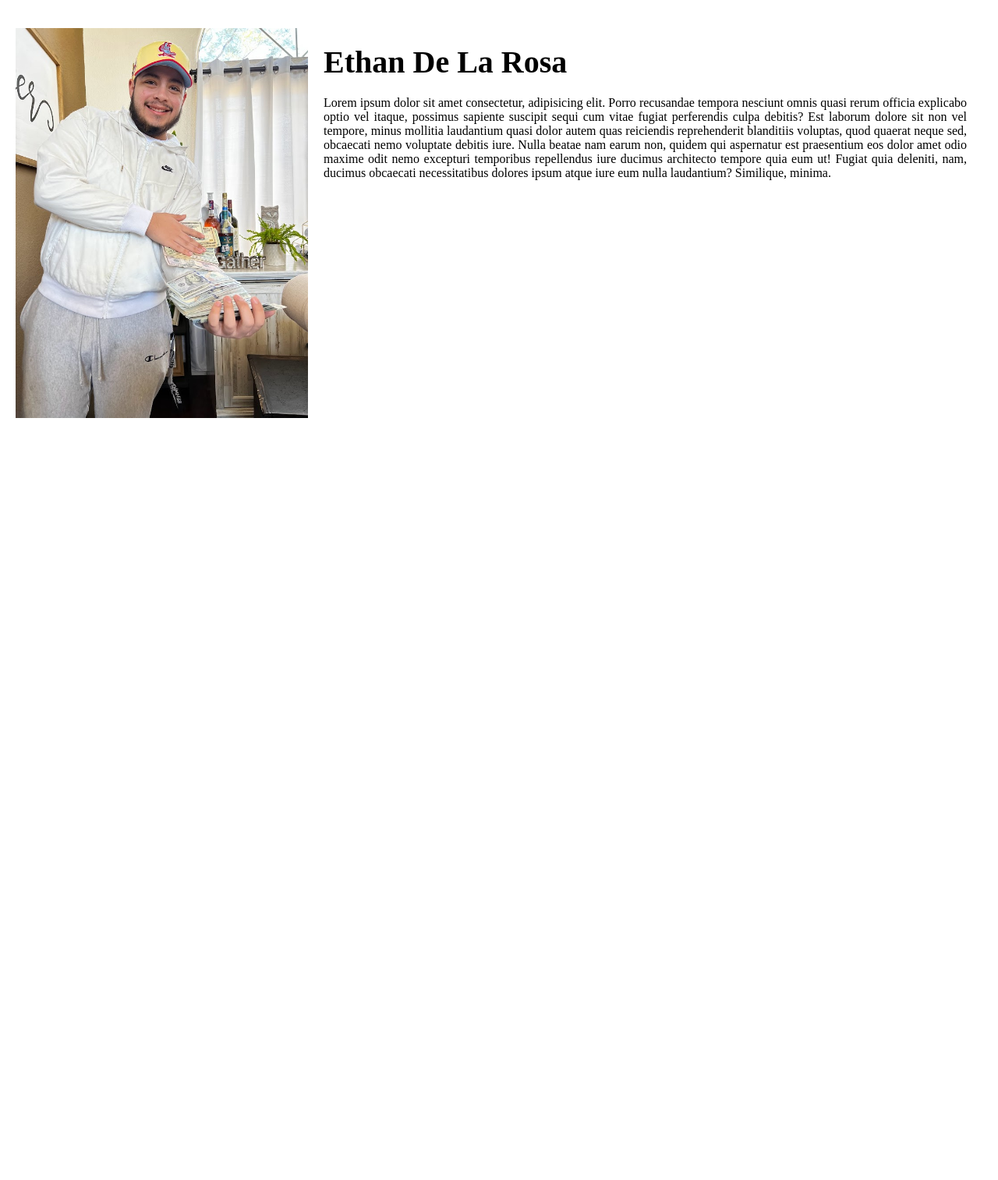
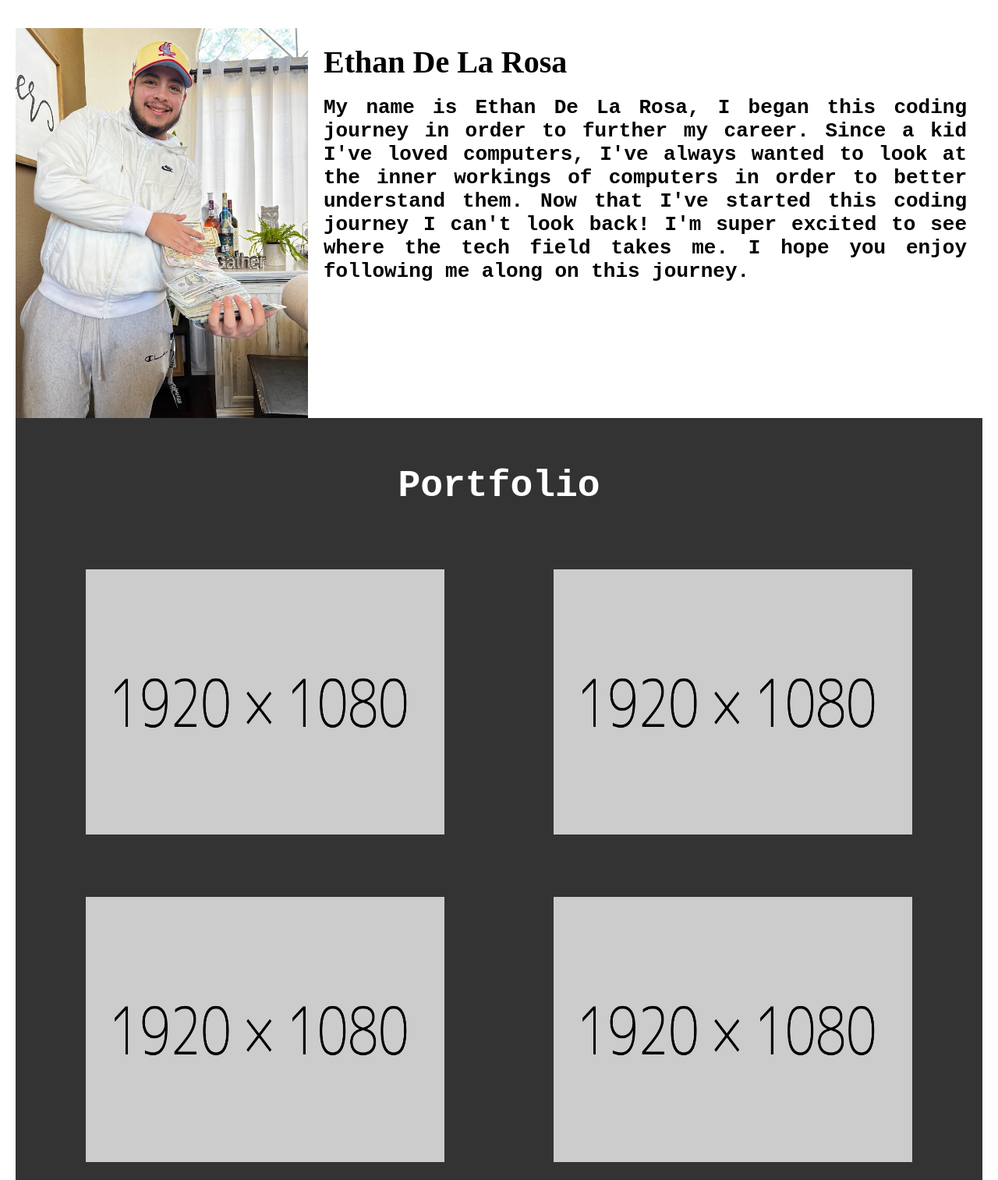
Before and after one commit to dlrethan/Portfolio, a plain HTML site: page index.html in a window 1280 px wide. Shown: the part 1020-2533 px from the top of the page at 78% size. Before the commit the page ends 1626 px from the top, so only its background shows below. Drawn offline with Linux system fonts and the light colour scheme.

Commit message:
added info to humble beginings header

```diff
--- a/assets/stylesheet.css
+++ b/assets/stylesheet.css
@@ -97,7 +97,7 @@
   display: flex;
 }
 #pic img {
-  width: 600px;
+  width: 400px;
   height: 500px;
 }
 #intro {
@@ -110,3 +110,30 @@
   font-size: 2.5rem;
   margin-bottom: 20px;
 }
+#portfolio {
+  display: flex;
+  flex-direction: column;
+  background-color: rgba(0, 0, 0, 0.8);
+  color: white;
+  align-items: center;
+  padding: 20px;
+}
+.gallery {
+  display: flex;
+  flex-wrap: wrap;
+  justify-content: space-around;
+  box-sizing: border-box;
+}
+.gallery img {
+  width: 500px;
+  height: 380px;
+  margin: 20px;
+  padding: 20px;
+}
+#pbeg {
+  display: flex;
+  flex-flow: row wrap;
+  font-size: 26px;
+  font-family: "Courier New", Courier, monospace;
+  font-weight: bolder;
+}
--- a/index.html
+++ b/index.html
@@ -34,22 +34,27 @@
         />
         <div id="intro">
           <h2>Ethan De La Rosa</h2>
-          <p>
-            Lorem ipsum dolor sit amet consectetur, adipisicing elit. Porro
-            recusandae tempora nesciunt omnis quasi rerum officia explicabo
-            optio vel itaque, possimus sapiente suscipit sequi cum vitae fugiat
-            perferendis culpa debitis? Est laborum dolore sit non vel tempore,
-            minus mollitia laudantium quasi dolor autem quas reiciendis
-            reprehenderit blanditiis voluptas, quod quaerat neque sed, obcaecati
-            nemo voluptate debitis iure. Nulla beatae nam earum non, quidem qui
-            aspernatur est praesentium eos dolor amet odio maxime odit nemo
-            excepturi temporibus repellendus iure ducimus architecto tempore
-            quia eum ut! Fugiat quia deleniti, nam, ducimus obcaecati
-            necessitatibus dolores ipsum atque iure eum nulla laudantium?
-            Similique, minima.
+          <p id="pbeg">
+            My name is Ethan De La Rosa, I began this coding journey in order to
+            further my career. Since a kid I've loved computers, I've always
+            wanted to look at the inner workings of computers in order to better
+            understand them. Now that I've started this coding journey I can't
+            look back! I'm super excited to see where the tech field takes me. I
+            hope you enjoy following me along on this journey.
           </p>
         </div>
       </div>
+      <section id="portfolio">
+        <h1 class="headings">Portfolio</h1>
+        <div class="gallery">
+          <img src="./assets/Rectangle-1920x1080-Placeholder.png" alt="" />
+          <img src="./assets/Rectangle-1920x1080-Placeholder.png" alt="" />
+          <img src="./assets/Rectangle-1920x1080-Placeholder.png" alt="" />
+          <img src="./assets/Rectangle-1920x1080-Placeholder.png" alt="" />
+          <img src="./assets/Rectangle-1920x1080-Placeholder.png" alt="" />
+          <img src="./assets/Rectangle-1920x1080-Placeholder.png" alt="" />
+        </div>
+      </section>
     </section>
   </body>
 </html>
```
Also changed, not shown: assets/Rectangle-1920x1080-Placeholder.png (added).
